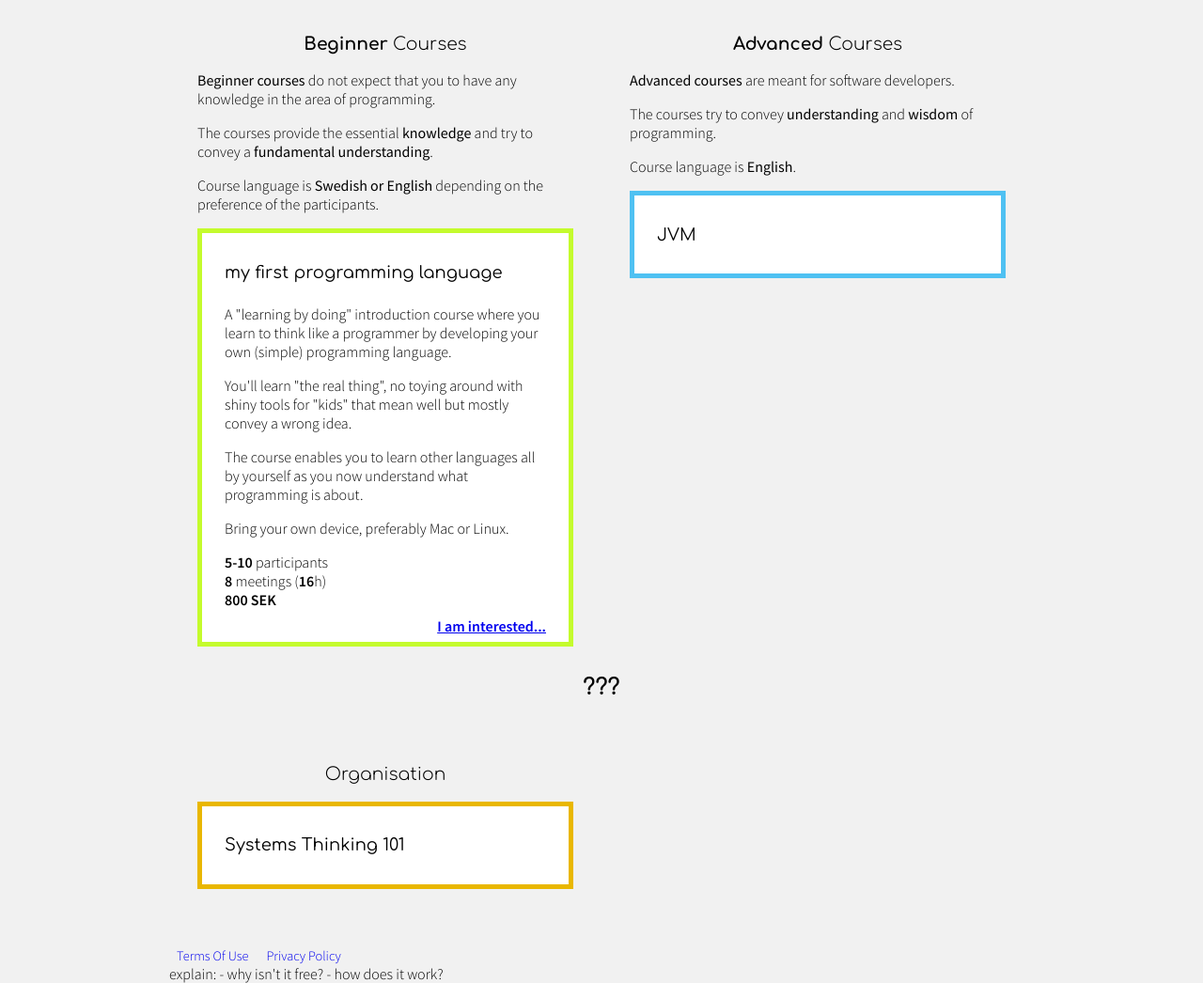
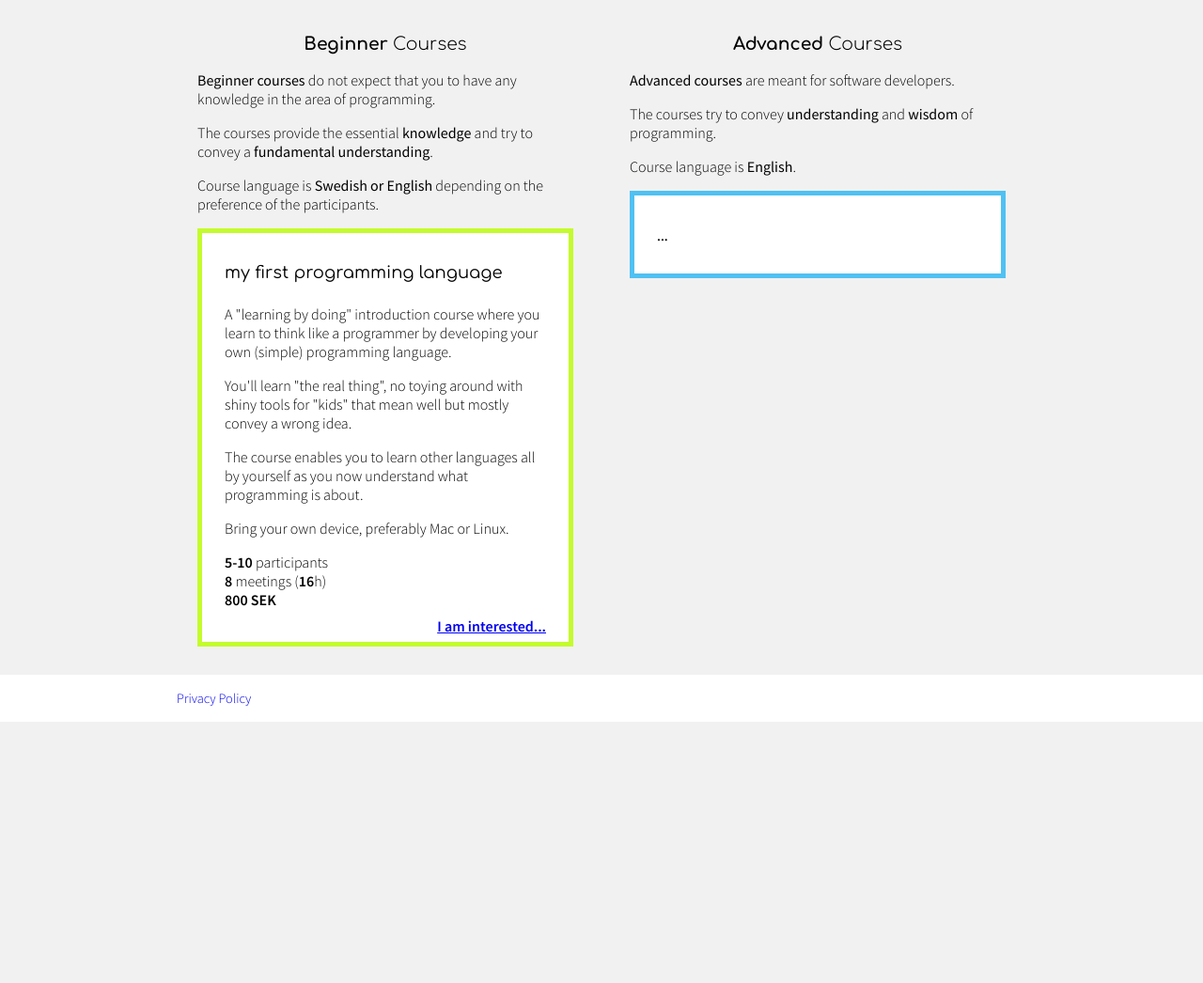
Before and after one commit to code-in-mind/code-in-mind.github.io, a plain HTML site: page index.html in a window 1280 px wide. Shown: the part 324-1370 px from the top of the page at 94% size. After the commit the page ends 1092 px from the top, so only its background shows below. Drawn offline with Linux system fonts and the light colour scheme.

Commit message:
cleaned some examples

```diff
--- a/index.html
+++ b/index.html
@@ -53,26 +53,14 @@
 		<p>The courses try to convey <strong>understanding</strong> and <strong>wisdom</strong> of programming.</p>
 		<p>Course language is <strong>English</strong>.</p>
 
-		<section><h4>JVM</h4></section>
+		<section><h4>...</h4></section>
 	</article>
-
-
-	<h2>???</h2>
-	<article id="organisation">
-		<h3>Organisation</h3>
-		<section><h4>Systems Thinking 101</h4></section>
-	</article>
+	</div>
 
 	<footer>
-		<a href="#">Terms Of Use</a>
+		<div>
 		<a href="#">Privacy Policy</a>
+		</div>
 	</footer>
-
-	 explain:
-	- why isn't it free?
-	- how does it work?
-
-	</div>
-
   </body>
 </html>
--- a/page.css
+++ b/page.css
@@ -3,7 +3,7 @@
 
 html { background-color: #f1f1f1; }
 body { font-family: "Source Sans Pro", sans-serif; font-weight: 300; padding-bottom: 2rem; padding: 0; margin: 0; }
-#page, nav { max-width: 920px; margin: 0 auto; }
+#page, nav, footer div { max-width: 920px; margin: 0 auto; }
 #page > p { text-align: center; padding: 0.3rem, 3rem; }
 
 p strong { font-weight: normal; }
@@ -20,7 +20,7 @@ nav a:hover { text-decoration: underline; }
 
 header { background-color: white; }
 
-footer { clear: both; font-size: 90%; color: #666; padding-top: 2rem; }
+footer { clear: both; font-size: 90%; color: #666; padding: 1rem; background-color: white; }
 footer a { text-decoration: none; margin: 0 0.5rem; }
 
 h1,h2,h3,h4,h5,h6 { font-family: Comfortaa, sans-serif; }
```
Also changed, not shown: 1 other file.
